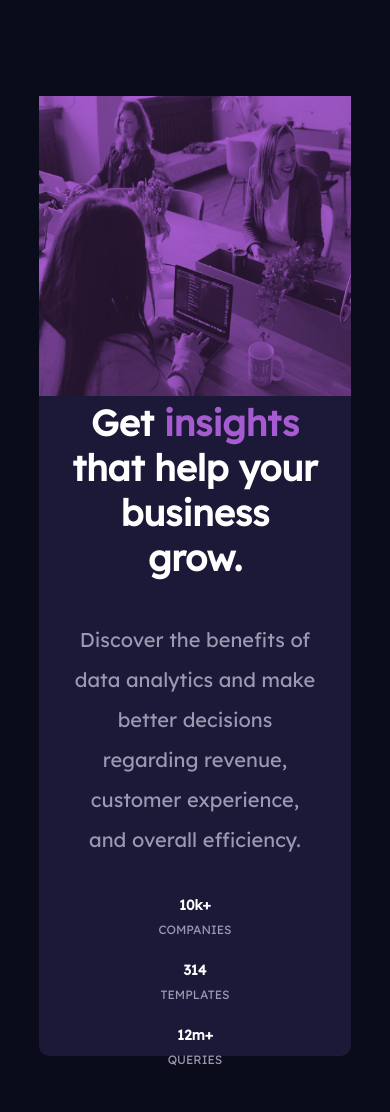
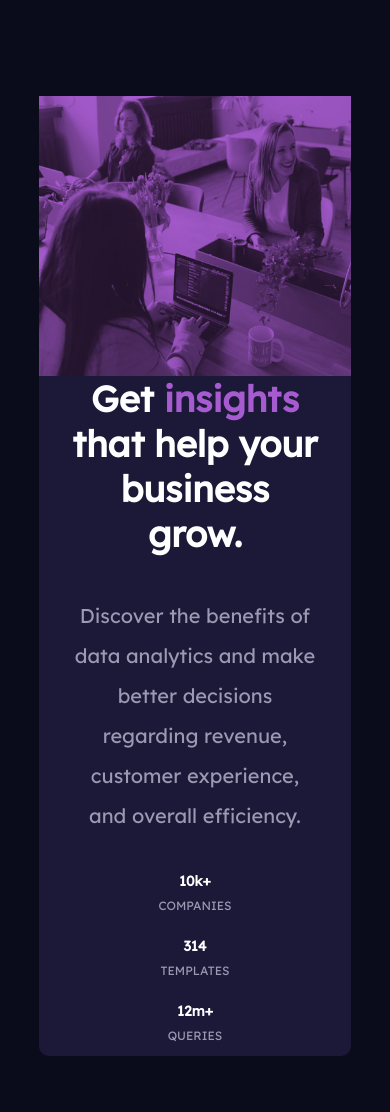
Before and after one commit to vladi201901/practica01, a plain HTML site: page index.html in a window 390 px wide. After the commit the page ends 1088 px from the top, so only its background shows below. Drawn offline with Linux system fonts and the light colour scheme.

Commit message:
Update media-query.css

```diff
--- a/css/media-query.css
+++ b/css/media-query.css
@@ -18,7 +18,7 @@
     .texto {
         width: 80%;
         position: absolute;
-        top: 364px !important;
+        top: 340px !important;
         text-align: center;
         font-size: 12px;
         color: white;
@@ -54,7 +54,7 @@
     }
 
     .img-fondo img {
-        height: 300px;
+        height: 280px;
 
     }
 
```
